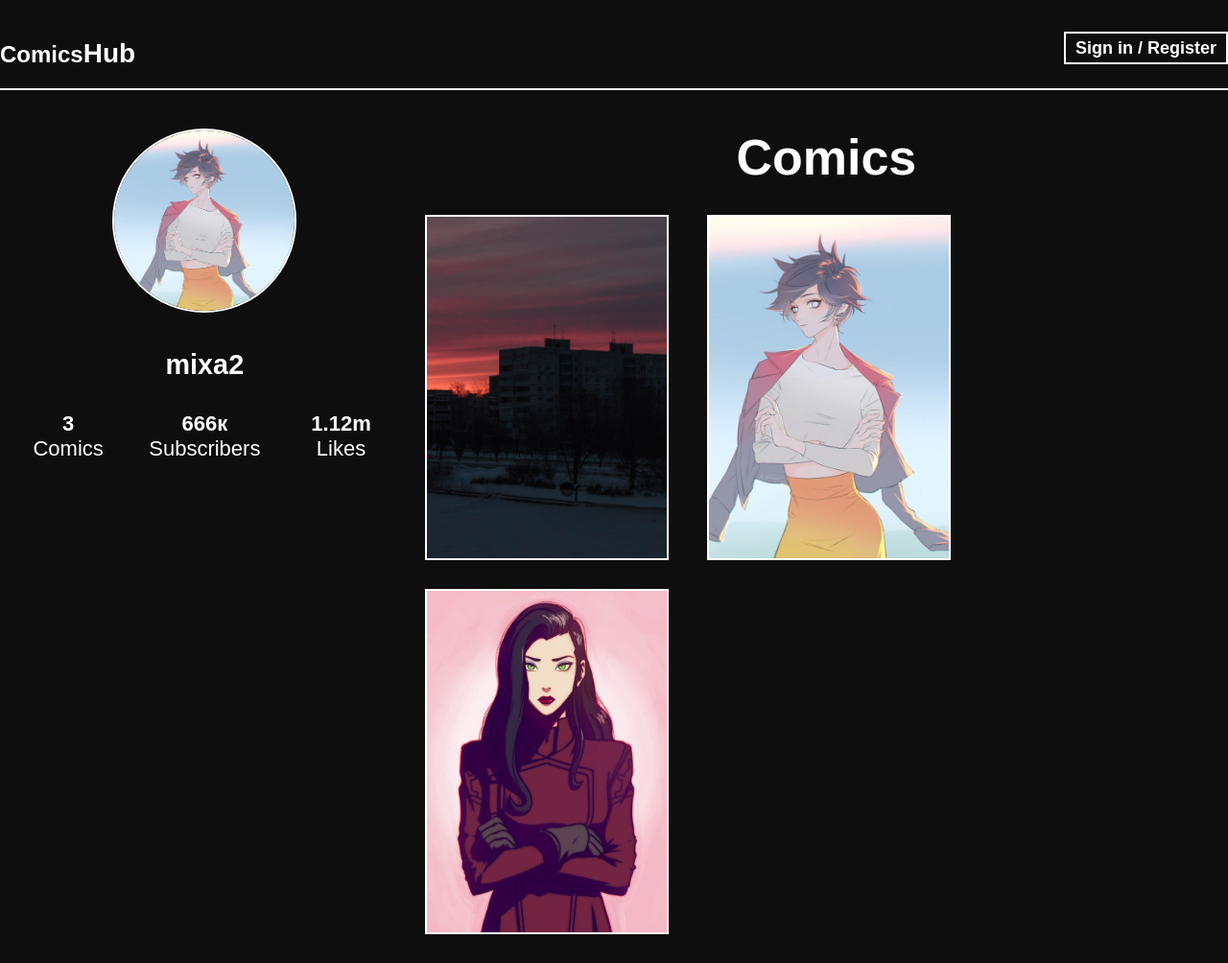
After one commit to NikUvolen/comicsHub_new, a Django app: page /profiles/mixa2/ in a window 1280 px wide. The commit adds this page. Shown: the whole page at 96% size. Run offline with Django 3.2, Linux system fonts and the light colour scheme; data comes from the database, SQL or seed files in the repository; both versions use the stored data as it was after the commit; data that the repository does not hold is empty; some web fonts are replaced.

Commit message:
VER 0.1 dev

```diff
--- a/application/application/settings.py
+++ b/application/application/settings.py
@@ -138,7 +138,7 @@ STATICFILES_DIRS = [
     join(BASE_DIR, 'application/static'),
     join(BASE_DIR, 'apps/users_profiles/static'),
     join(BASE_DIR, 'apps/comics/static'),
-    join(BASE_DIR, 'apps/authenticate/static')
+    join(BASE_DIR, 'apps/authenticate/static'),
 ]
 
 MEDIA_URL = '/media/'
--- a/application/apps/comics/models.py
+++ b/application/apps/comics/models.py
@@ -1,11 +1,38 @@
 from autoslug import AutoSlugField
 from django.contrib.auth import get_user_model
+from django.contrib.contenttypes.fields import GenericRelation
 from django.urls import reverse
 from django.utils.safestring import mark_safe
 from utils import upload_function, upload_comics_images
 from django.core.validators import FileExtensionValidator
 
 from django.db import models
+
+
+from django.contrib.contenttypes.models import ContentType
+from django.contrib.contenttypes.fields import GenericForeignKey
+from django.db import models
+
+
+# TODO: реализовать систему лайков/дислайков после написания просмотра комикса
+# https://evileg.com/ru/post/246/
+class LikesDislikes(models.Model):
+    likes = models.PositiveIntegerField(default=0)
+    dislikes = models.PositiveIntegerField(default=0)
+
+    content_type = models.ForeignKey(ContentType, on_delete=models.CASCADE)
+    object_id = models.PositiveIntegerField()
+    content_object = GenericForeignKey('content_type', 'object_id')
+
+    def get_likes_and_dislikes(self):
+        return self.likes, self.dislikes
+
+    def __str__(self):
+        return f'Likes/dislikes for {self.content_object}'
+
+    class Meta:
+        verbose_name = 'Likes and dislikes'
+        verbose_name_plural = verbose_name
 
 
 class IP(models.Model):
@@ -28,6 +55,7 @@ class Comics(models.Model):
         upload_to=upload_function, verbose_name='Edit preview image',
         validators=[FileExtensionValidator(allowed_extensions=['jpg', 'jpeg'])]
     )
+    like_dislikes = GenericRelation(LikesDislikes)
 
     author = models.ForeignKey(get_user_model(), null=True, on_delete=models.SET_NULL, verbose_name='Author')
 
--- /dev/null
+++ b/application/apps/users_profiles/static/users_profiles/style/css.css
@@ -0,0 +1,143 @@
+.user_profile_page {
+    display: flex;
+}
+
+.user_info {
+    width: 100%;
+    max-width: 33.33333%;
+
+    text-align: center;
+}
+
+.profile-pic {
+    height: 12rem;
+    width: 12rem;
+    object-fit: center;
+    border-radius: 50%;
+    border: 2px solid #fff;
+}
+
+.heading {
+    font-size: 1.8rem;
+    margin: 2rem 0;
+}
+
+.stats {
+    display: flex;
+}
+
+.stats .col {
+    width: 10rem;
+    text-align: center;
+}
+
+/* ============= COMICS BLOCK ============ */
+
+.user_comics {
+    width: 100%;
+    max-width: calc(100% - 33.3333%);
+    padding: 0 0 0 1rem;
+}
+
+.no_comics_yet {
+    width: 100%;
+    height: 50vh;
+    position: relative;
+}
+
+.no_comics_yet h4 {
+    position: absolute;
+    top: 50%;
+    left: 50%;
+    transform: translateX(-50%);
+}
+
+.card-title {
+    text-align: center;
+    font-size: 52px;
+    margin-bottom: 30px;
+}
+
+.card-rows {
+    display: flex;
+    flex-wrap: wrap;
+
+    margin: 0 auto;
+}
+
+.card {
+    position: relative;
+    max-width: 30.33333%;
+    height: 360px;
+    margin-right: 40px;
+    margin-bottom: 30px;
+
+    overflow: hidden;
+
+    border: 2px white solid;
+
+    transition: border .2s linear;
+}
+
+.card:nth-child(3) {
+    margin-right: 0;
+}
+
+.card:hover {
+    border: 4px white solid;
+}
+
+.content {
+    width: 100%;
+    position: absolute;
+    top: 50%;
+    transform: translateY(70px);
+    opacity: 0;
+
+    padding: 20px;
+    text-align: center;
+    transition: 0.5s;
+    word-break: break-all;
+}
+
+.card:hover .content {
+    transform: translateY(-50%);
+    opacity: 1;
+}
+
+.card-img {
+    width: 100%;
+    height: 100%;
+    object-fit: cover;
+
+    transition: opacity .5s linear,
+                filter .5s linear;
+}
+
+.card:hover .card-img {
+    opacity: .2;
+    filter: blur(6px);
+}
+
+.content h3 {
+    font-size: 1.6rem;
+    z-index: 1;
+
+    hyphens: auto;
+}
+
+.content p {
+    font-size: 1.2rem;
+    font-weight: 300;
+}
+
+.content a {
+    position: relative;
+    display: inline-block;
+    padding: 6px 18px;
+    margin-top: 12px;
+    background: white;
+    color: #0e0e0e;
+    text-decoration: none;
+    font-weight: 500;
+}
--- /dev/null
+++ b/application/apps/users_profiles/templates/profile.html
@@ -0,0 +1,55 @@
+{% extends 'base.html' %}
+{% load static %}
+
+{% block title %} {{ user_profile.username }} | {{ block.super }} {% endblock title %}
+
+{% block style %}
+    <link rel="stylesheet" href="{% static 'users_profiles/style/css.css' %}">
+{% endblock style %}
+
+
+{% block content %}
+
+    <div class="user_profile_page">
+        <div class="user_info">
+            <img src="{{ user_profile.avatar.url }}" alt="" class="profile-pic">
+            <h2 class="heading">{{ user_profile.username }}</h2>
+
+            <div class="stats">
+                <div class="col">
+                    <h4>{{ comics_col }}</h4>
+                    <p>Comics</p>
+                </div>
+                <div class="col">
+                    <h4>666к</h4>
+                    <p>Subscribers</p>
+                </div>
+                <div class="col">
+                    <h4>1.12m</h4>
+                    <p>Likes</p>
+                </div>
+            </div>
+        </div>
+
+        <div class="user_comics">
+            <h1 class="card-title">Comics</h1>
+            <div class="card-rows">
+                {% for item in user_comics %}
+                    <div class="card">
+                       <img src="{{ item.preview_image.url }}" alt="" class="card-img">
+                       <div class="content">
+                           <h3>{{ item.title }}</h3>
+                           <a href="#">Read comics</a>
+                           <p>{{ item.total_unique_views }} views</p>
+                       </div>
+                    </div>
+                {% empty %}
+                    <div class="no_comics_yet">
+                        <h4>This user has no comics yet (*μ_μ)</h4>
+                    </div>
+                {% endfor %}
+            </div>
+        </div>
+    </div>
+
+{% endblock content %}
--- a/application/apps/users_profiles/urls.py
+++ b/application/apps/users_profiles/urls.py
@@ -3,9 +3,9 @@ from django.conf.urls.static import static
 from django.urls import path, include
 from django.contrib.auth.views import LogoutView
 
-from .views import test_page
+from .views import UserProfile
 
 urlpatterns = [
-    path('', test_page),
-    path('logout/', LogoutView.as_view(next_page='/'), name='logout')
+    path('logout/', LogoutView.as_view(next_page='/'), name='logout'),
+    path('<str:username>/', UserProfile.as_view(), name='user_profile')
 ] + static(settings.MEDIA_URL, document_root=settings.MEDIA_ROOT)
--- a/application/apps/users_profiles/views.py
+++ b/application/apps/users_profiles/views.py
@@ -1,7 +1,21 @@
 from django.contrib.auth import get_user_model
 from django.shortcuts import render
 from django.http import HttpResponse
+from django import views
+from django.shortcuts import get_object_or_404
+from .models import User
+from comics.models import Comics
 
 
-def test_page(request):
-    return HttpResponse('<h1>That\'s great!</h1>')
+class UserProfile(views.View):
+
+    def get(self, request, username, *args, **kwargs):
+        user_profile = get_object_or_404(User, username=username)
+        user_comics = Comics.objects.prefetch_related('unique_views').filter(author=user_profile)
+        comics_col = user_comics.count()
+        context = {
+            'user_profile': user_profile,
+            'user_comics': user_comics,
+            'comics_col': comics_col
+        }
+        return render(request, 'profile.html', context=context)
--- a/application/templates/base.html
+++ b/application/templates/base.html
@@ -8,6 +8,7 @@
     <meta name="viewport" content="width=device-width, initial-scale=1.0">
     <link href="https://fonts.googleapis.com/css2?family=Bebas+Neue&family=Padauk&display=swap" rel="stylesheet">
     <link rel="stylesheet" href="{% static 'application/css/base.css' %}">
+    <link rel="icon" href="{% static 'application/site_icon.png' %}">
     <script type="text/javascript" src="{% static 'application/js/jquery-1.7.2.min.js' %}"></script>
     <title>{% block title %}ComicsHub{% endblock title %}</title>
     {% block style %}{% endblock style %}
--- a/application/templates/inc/_header.html
+++ b/application/templates/inc/_header.html
@@ -17,7 +17,7 @@
                         <div class="top_profile_link-arrow"><svg fill="none" height="8" viewBox="0 0 12 8" width="12" xmlns="http://www.w3.org/2000/svg"><path clip-rule="evenodd" d="M2.16 2.3a.75.75 0 011.05-.14L6 4.3l2.8-2.15a.75.75 0 11.9 1.19l-3.24 2.5c-.27.2-.65.2-.92 0L2.3 3.35a.75.75 0 01-.13-1.05z" fill="currentColor" fill-rule="evenodd"></path></svg></div>
                     </div>
                     <div id="top_profile_menu" class="top_profile_menu">
-                        <a href="#" class="top_profile_menu-link">My profile</a>
+                        <a href="{% url 'user_profile' user.username %}" class="top_profile_menu-link">My profile</a>
                         <a href="#" class="top_profile_menu-link">Settings</a>
                         <a href="{% url 'logout' %}" class="top_profile_menu-link">Exit</a>
                     </div>
--- /dev/null
+++ b/updatelog.txt
@@ -0,0 +1,5 @@
+VER 0.1 dev {
+    1) Создано базовое представление пользовательский профилей без ajax дозагрузки комиксов владельца посещаемого
+    профиля.
+    2) Начато введение системы лайков и дислайков. (В процессе)
+}
```
Also changed, not shown: application/apps/comics/admin.py (+7 -1 lines), application/application/static/application/site_icon.png (added), application/apps/comics/migrations/0002_auto_20211122_1757.py (added), application/db.sqlite3, application/media/images/comics_uploads/test-comics/images/test-comics.jpg (added), application/media/images/comics_uploads/test-comics/test-comics.jpg (added).
